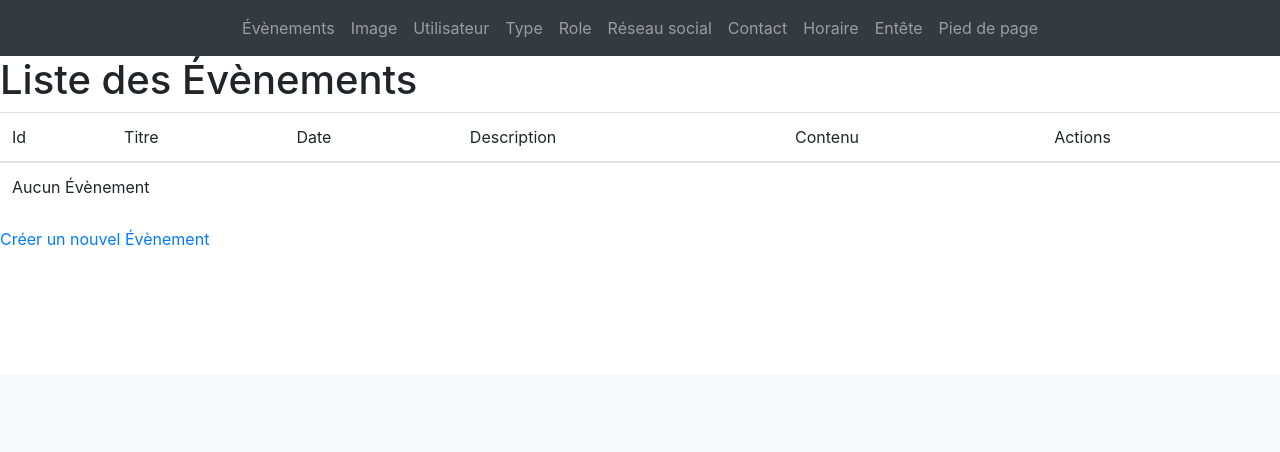
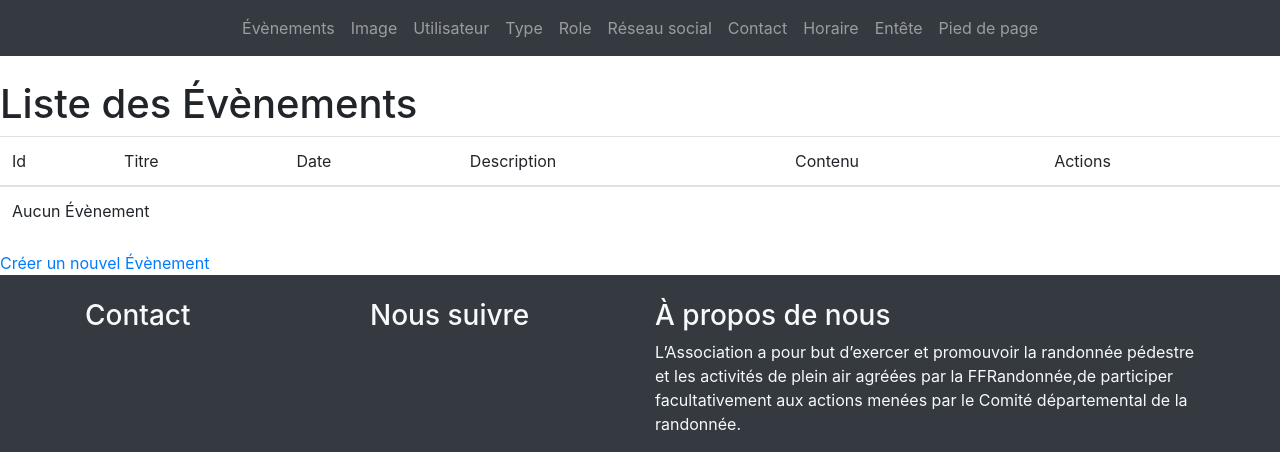
Before and after one commit to florianmathieudev/GRBA, a Symfony app: template GRBA/templates/back/event/index.html.twig in a window 1280 px wide. Shown: the part 425-877 px from the top of the page. Before the commit the page ends 670 px from the top, so only its background shows below. Run offline with Twig, Linux system fonts and the light colour scheme; the template is opened without the code that fills it, so the values that code supplies are empty; some libraries are stand-ins or nearby versions.

Commit message:
footer OK

```diff
--- a/GRBA/public/css/style.css
+++ b/GRBA/public/css/style.css
@@ -15,12 +15,7 @@
     background-position: center;
 }
 
-/* .row {
-    margin: auto;
-    display: flex;
-    justify-content: center;
-} */
-
-/* .card {
-    margin: auto;
-} */
+#footer {
+    background-color: #343a40;
+    text-decoration-color: white;
+}
--- a/GRBA/src/Controller/MainController.php
+++ b/GRBA/src/Controller/MainController.php
@@ -6,17 +6,20 @@ use Symfony\Bundle\FrameworkBundle\Controller\AbstractController;
 use Symfony\Component\Routing\Annotation\Route;
 use App\Entity\Event;
 use App\Repository\EventRepository;
+use App\Entity\Contact;
+use App\Repository\ContactRepository;
 
 class MainController extends AbstractController
 {
     /**
      * @Route("/main", name="main")
      */
-    public function index(EventRepository $eventRepository)
+    public function index(EventRepository $eventRepository, ContactRepository $contactRepository)
     {
         return $this->render('main/index.html.twig', [
             'controller_name' => 'MainController',
             'events' => $eventRepository->findAll(),
+            'contacts' => $contactRepository->findAll(),
         ]);
     }
 }
--- a/GRBA/templates/_nav.html.twig
+++ b/GRBA/templates/_nav.html.twig
@@ -38,4 +38,5 @@
     </ul>
     </div>
 </nav>
+<br>
 {% endblock %}
--- a/GRBA/templates/base.html.twig
+++ b/GRBA/templates/base.html.twig
@@ -37,6 +37,47 @@
         {% include "_nav.html.twig" %}
         {% block body %}
         {% endblock %}
+        <br>
+        <footer id="footer" class="top-space">
+            <div class="footer1 text-light">
+                <div class="container">
+                    <div class="row">
+                        <div class="col-md-3 widget">
+                        <br>
+                            <h3 class="widget-title">Contact</h3>
+                            <div class="widget-body">
+                                {% for contact in contacts %}
+                                <p>{{ contact.phone }}<br>
+                                {% endfor %}
+                                <a href="mailto:#">{% for contact in contacts %}<p>{{ contact.email }}{% endfor %}</a><br>
+                                {% for contact in contacts %}
+                                <p>{{ contact.adresse }}<br>
+                                {% endfor %}
+                                </p>
+                            </div>
+                        </div>
+                        <div class="col-md-3 widget">
+                        <br>
+                            <h3 class="widget-title">Nous suivre</h3>
+                            <div class="widget-body">
+                                <p class="follow-me-icons">
+                                    <a href=""><i class="fa fa-twitter fa-2"></i></a>
+                                    <a href=""><i class="fa fa-linkedin fa-2"></i></a>
+                                    <a href=""><i class="fa fa-instagram fa-2"></i></a>
+                                    <a href="https://www.facebook.com/grba10/"><i class="fa fa-facebook fa-2"></i></a>
+                                </p>
+                            </div>
+                        </div>
+                        <div class="col-md-6 widget">
+                        <br>
+                            <h3 class="widget-title">À propos de nous</h3>
+                            <div class="widget-body">
+                                <p>L’Association a pour but d’exercer et promouvoir la randonnée pédestre et les activités de plein air agréées par la FFRandonnée,de participer facultativement aux actions menées par le Comité départemental de la randonnée.</p>                            </div>
+                        </div>
+                    </div> <!-- /row of widgets -->
+                </div>
+            </div>
+        </footer>
         {% block javascripts %}
         <script src="https://code.jquery.com/jquery-3.3.1.slim.min.js" integrity="sha384-q8i/X+965DzO0rT7abK41JStQIAqVgRVzpbzo5smXKp4YfRvH+8abtTE1Pi6jizo" crossorigin="anonymous"></script>
         <script src="https://cdnjs.cloudflare.com/ajax/libs/popper.js/1.14.7/umd/popper.min.js" integrity="sha384-UO2eT0CpHqdSJQ6hJty5KVphtPhzWj9WO1clHTMGa3JDZwrnQq4sF86dIHNDz0W1" crossorigin="anonymous"></script>
```
Also changed, not shown: GRBA/src/Controller/Backend/BackController.php (+8 -1 lines), GRBA/src/Migrations/Version20191109114332.php (added, +35 -0 lines).
